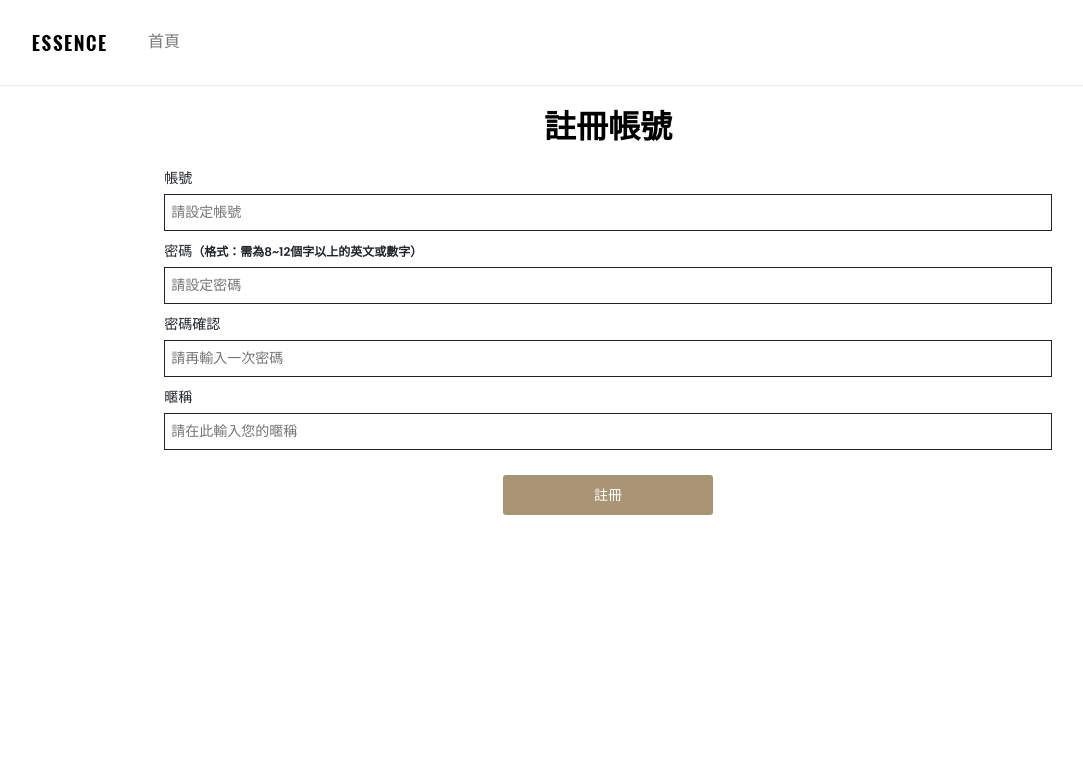
After one commit to YuLunHu/RD5_Assignment, a PHP site: page /register.php in a window 1280 px wide. The commit adds this page. Shown: the top 764 px of the page, without its empty margins (32-1115 px from the left). Run offline with PHP 8.4, Linux system fonts and the light colour scheme.

Commit message:
註冊功能完成

```diff
--- a/index.php
+++ b/index.php
@@ -52,7 +52,7 @@ else
         <div class="search-area">
           <div style="float: right;">
             <div class="user-login-info">
-              <a href="#">註冊</a>
+              <a href="register.php">註冊</a>
             </div>
           </div>
           <div style="float: right;">
--- /dev/null
+++ b/register.php
@@ -0,0 +1,106 @@
+<?php
+
+session_start();
+
+if (isset($_POST["register"]))
+{
+  $UserName = $_POST["userName"];
+  $Password = $_POST["userPassword"];
+  $confirmPassword = $_POST["confirmPassword"];
+  $nickName = $_POST["nickName"];
+
+  if ($Password == $confirmPassword) {
+    require_once("connectMysql.php");
+
+    $sqlCommand = "SELECT * FROM `userAccountInfo` WHERE `userName` = '$UserName'";
+    $result = mysqli_query($link, $sqlCommand);
+
+    if ($row = mysqli_fetch_assoc($result)) { // 驗證該帳號是否已存在
+      echo "<script> alert('該帳號已被使用！') </script>";
+    }
+    else {
+      $sqlCommand = "INSERT INTO `userAccountInfo` (`userName`, `userPassword`, `nickName`) VALUES ('$UserName', '$Password', '$nickName')";
+      $result = mysqli_query($link, $sqlCommand);
+      mysqli_close($link);
+
+      if ($result) {
+        echo "<script> alert('註冊成功，即將為您跳轉至首頁') </script>";
+        // header("Location: index.php");
+      }
+      else {
+        die('Error: ' . mysql_error());//如果sql執行失敗輸出錯誤
+      }
+    }
+  }
+  else {
+    echo "<script> alert('您輸入的密碼兩次不一樣喔！') </script>";
+  }
+}
+
+?>
+
+<html>
+
+<head>
+  <meta http-equiv="Content-Type" content="text/html; charset=UTF-8" />
+  <link href="css/bootstrap.min.css" rel="stylesheet">
+  <link href="css/style_ok.css" rel="stylesheet">
+  <link rel="stylesheet" href="css/core-style.css">
+  <script src="js/jquery.js"></script>
+  <script src="js/bootstrap.min.js"></script>
+  <title>註冊</title>
+</head>
+
+<body>
+
+  <header class="header_area">
+    <div class="classy-nav-container breakpoint-off d-flex align-items-center justify-content-between">
+      <nav class="classy-navbar" id="essenceNav">
+        <a class="nav-brand" href="index.php"><img src="img/core-img/logo.png" alt=""></a>
+        <div class="classy-navbar-toggler">
+          <span class="navbarToggler"><span></span><span></span><span></span></span>
+        </div>
+        <div class="classy-menu">
+          <div class="classycloseIcon">
+            <div class="cross-wrap"><span class="top"></span><span class="bottom"></span></div>
+          </div>
+          <div class="classynav">
+            <ul>
+              <li><a href="index.php">首頁</a></li>
+            </ul>
+          </div>
+        </div>
+      </nav>
+    </div>
+  </header>
+
+  <div style="margin: 30px 8px 20px 6px;border-top:1px dotted #C0C0C0;"></div>
+
+  <div class="col-md-12 text-center">
+    <h2>註冊帳號</h2>
+  </div>
+
+  <div class="col-md-12">
+    <div class="login-area add-mobile-gutter">
+      <form method="post" class="ng-pristine ng-valid">
+        <div class="login-form clearfix">
+          <div class="form-title hidden-xs">帳號</div>
+          <input type="text" name="userName" id="userName" tabindex="3" placeholder="請設定帳號" required>
+          <div class="form-title hidden-xs">密碼<a>（格式：需為8~12個字以上的英文或數字）</a></div>
+          <input type="password" name="userPassword" id="userPassword" pattern="[a-zA-Z0-9]{8,12}" required tabindex="4"
+            placeholder="請設定密碼">
+          <div class="form-title hidden-xs">密碼確認</div>
+          <input type="password" name="confirmPassword" id="confirmPassword" pattern="[a-zA-Z0-9]{8,}" require tabindex="4"
+            placeholder="請再輸入一次密碼">
+          <div class="form-title hidden-xs">暱稱</div>
+          <input type="text" name="nickName" id="nickName" tabindex="3" placeholder="請在此輸入您的暱稱" required>
+        </div>
+        <button name="register" id="register" type="submit" class="plain-btn -login-btn" tabindex="5">註冊</button>
+      </form>
+
+    </div>
+  </div>
+
+</body>
+
+</html>
```
Also changed, not shown: connectMysql.php (added, +8 -0 lines), login.php (+11 -13 lines), 1 other file.
